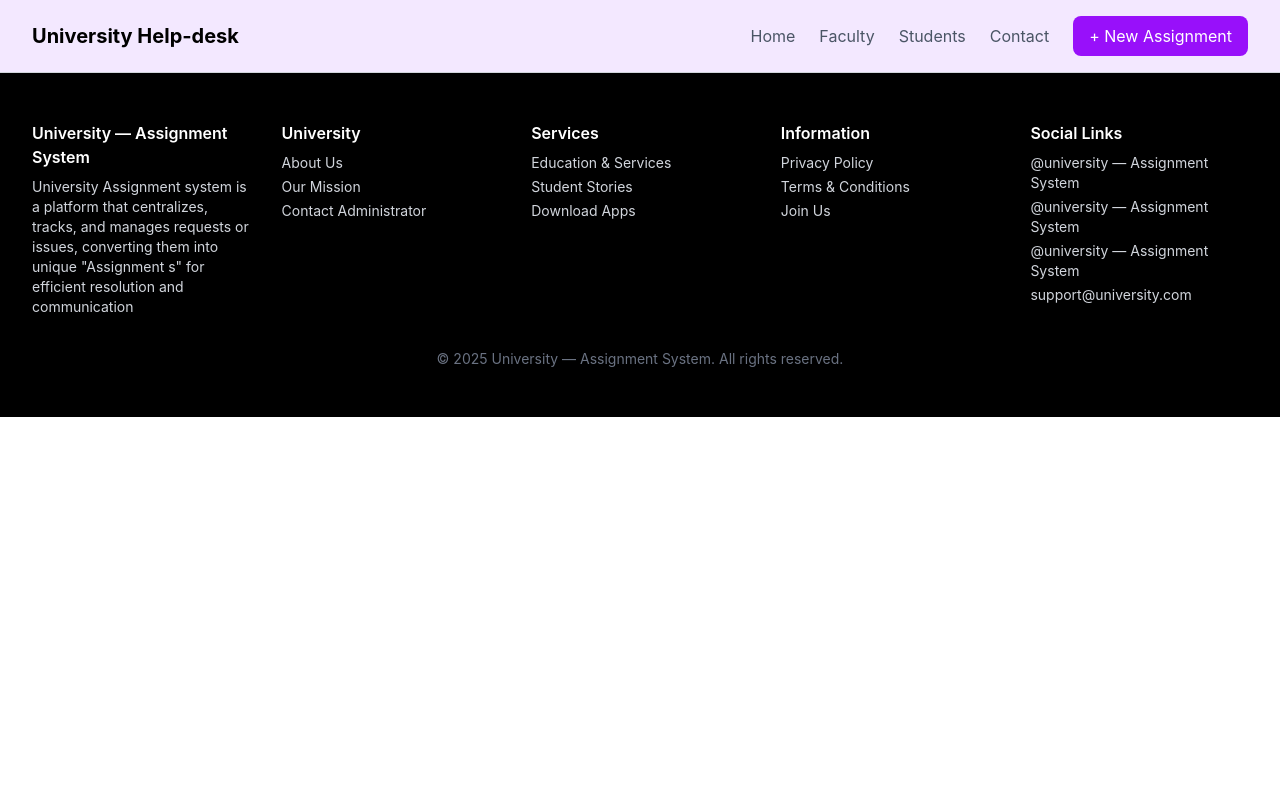
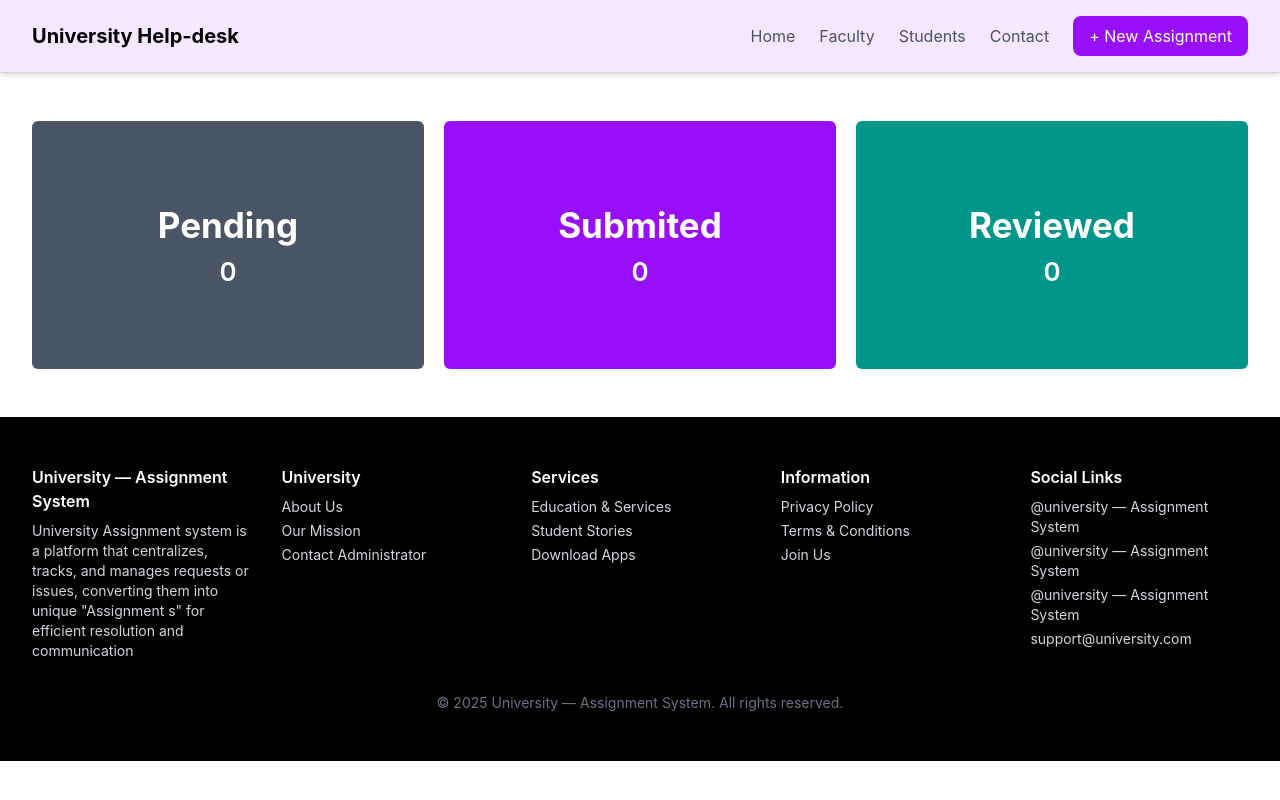
Before and after one commit to sm-sabbir64/University-helpdesk, a React (Vite) app: page / in a window 1280 px wide. Built offline with nearby package versions, Linux system fonts and the light colour scheme.

Commit message:
finished the html card design

```diff
--- a/src/App.jsx
+++ b/src/App.jsx
@@ -1,11 +1,28 @@
+import Container from "./components/Container";
 import Footer from "./components/Footer";
 import Navbar from "./components/Navbar";
-
 
 const App = () => {
   return (
     <div>
       <Navbar></Navbar>
+
+      <Container>
+        <div className="grid grid-cols-3 gap-5 my-12 mx-8">
+          <div className="rounded-md p-7 text-white h-62 bg-gray-600 flex flex-col justify-center items-center">
+            <h2 className="font-bold text-[35px]">Pending</h2>
+            <p className="font-semibold text-[26px]">0</p>
+          </div>
+          <div className="rounded-md p-7 text-white h-62 bg-purple-600 flex flex-col justify-center items-center">
+            <h2 className="font-bold text-[35px]">Submited</h2>
+            <p className="font-semibold text-[26px]">0</p>
+          </div>
+          <div className="rounded-md p-7 text-white h-62 bg-teal-600 flex flex-col justify-center items-center">
+            <h2 className="font-bold text-[35px]">Reviewed</h2>
+            <p className="font-semibold text-[26px]">0</p>
+          </div>
+        </div>
+      </Container>
 
       <Footer></Footer>
     </div>
```
